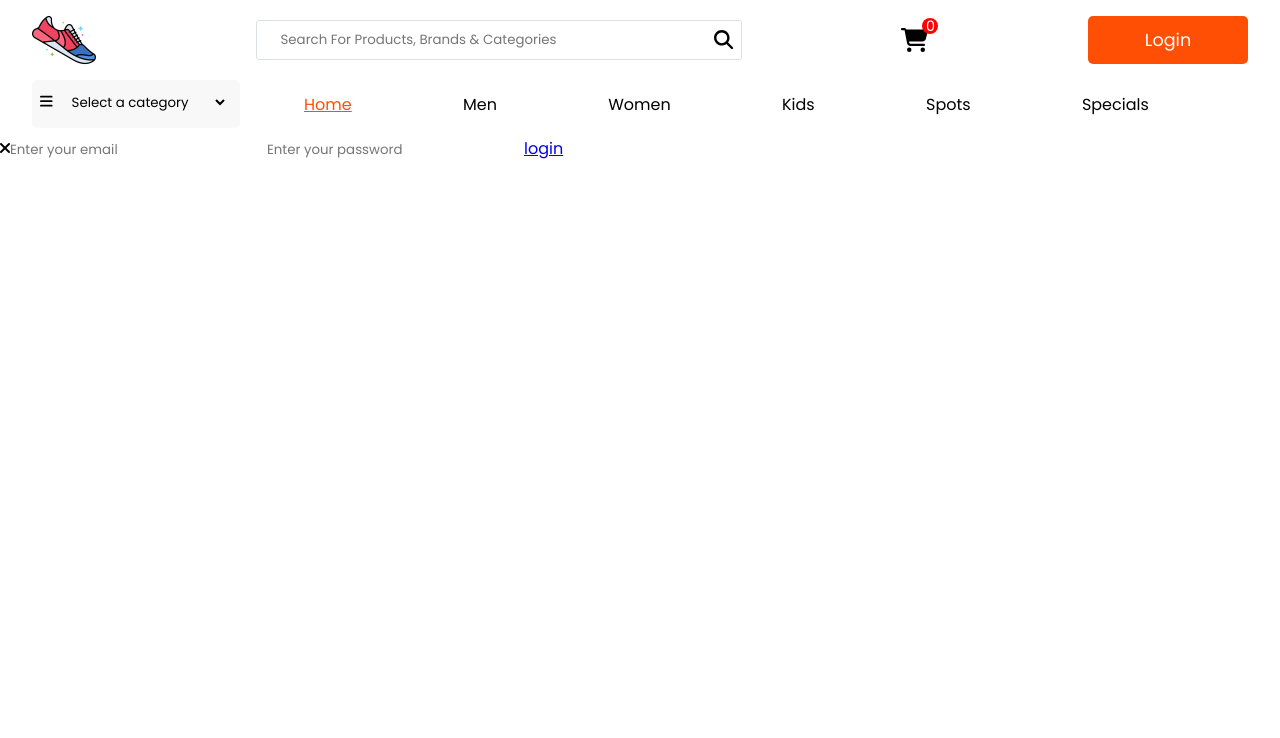
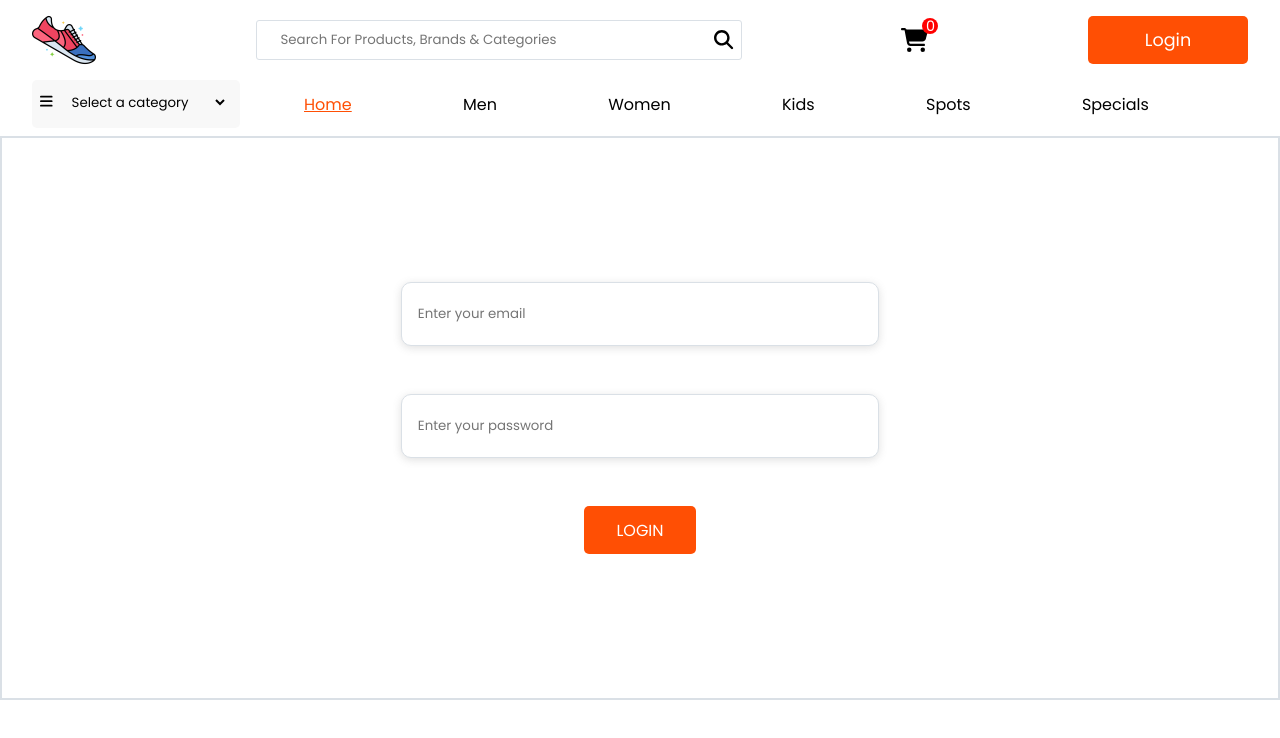
Before and after one commit to GSG-G11/shoestore, a React (Create React App) app in the folder client/: page /login in a window 1280 px wide. Shown: the top 738 px of the page. Built offline with nearby package versions, Linux system fonts and the light colour scheme.

Commit message:
handled login form and form style

```diff
--- a/client/src/App.jsx
+++ b/client/src/App.jsx
@@ -3,17 +3,20 @@ import { BrowserRouter as Router, Switch, Route } from "react-router-dom";
 import "./App.css";
 import Home from "./pages/home";
 import Seller from "./pages/seller";
-
 import Header from "./components/header";
 import Cart from "./pages/Cart/Cart";
-import LoginForm from './components/Login/LoginForm';
+import LoginForm from "./components/Login/LoginForm";
 
 class App extends Component {
   state = {
     inputSearch: "",
     itemsOfCart: 0,
+    isLoggedIn: false,
   };
 
+  handleLoggedIn = (e) => {
+    this.setState({ isLoggedIn : e})
+  }
   handleSearch = (e) => {
     this.setState({ inputSearch: e.target.value });
   };
@@ -22,6 +25,7 @@ class App extends Component {
   };
 
   render() {
+
     const {
       changeCart,
       handleSearch,
@@ -30,7 +34,7 @@ class App extends Component {
 
     return (
       <>
-        <Header itemsOfCart={itemsOfCart} handleSearch={handleSearch} />
+        <Header itemsOfCart={itemsOfCart} handleSearch={handleSearch} isLoggedIn={this.state.isLoggedIn} />
         <Router>
           <Switch>
             {/* <Route  path={'/product/:id'}>
@@ -49,16 +53,15 @@ class App extends Component {
           <Product />
         </Route>
     */}
-            <Route path='/login'>
-          <LoginForm />
-        </Route>
+            <Route path="/login">
+              <LoginForm handleLoggedIn={this.handleLoggedIn} />
+            </Route>
             <Route exact path="/seller">
               <Seller />
             </Route>
             <Route path="/cart">
               <Cart />
             </Route>
-
             <Route exact path="/">
               <Home changeCart={changeCart} />
             </Route>
--- a/client/src/components/Login/LoginForm.css
+++ b/client/src/components/Login/LoginForm.css
@@ -1,56 +1,44 @@
-.model {
-    position: fixed;
-    width: 30%;
-    height: 40%;
-    overflow: auto;
-
+.login__model {
+  width: 100%;
+  display: flex;
+  justify-content: center;
+  align-items: center;
+  border: 2px solid #dae0e6;
+}
+.login__form {
+  padding: 3rem;
+  width: 70%;
+  height: 70vh;
+  display: flex;
+  flex-direction: column;
+  justify-content: center;
+  align-items: center;
+  gap: 3rem;
 }
 
-
-.log-in {
-    display: flex;
-    flex-direction: column;
-    width: 100%;
-    height: 100%;
-    background-color: #fefefe;
-    z-index: 1;
-    margin-left: auto;
-    margin-right: auto;
-    background-color: rgb(204, 204, 204);
-    position: relative;
-}
-
-.email, .password {
-    width: 90%;
-    padding: 12px;
-    margin: 5px 0 22px 0;
-    border: none;
-    border-radius: 5px;
-    font-size: 14px;
-    background-color: #f6f7f8;
-    margin-left: 20px;
-    margin-top: 30px;
-
-}
-
-.icon {
-    position: absolute;
-    right: 4px;
-    top: 0;
-    font-size: 25px;
-    color: red;
-    cursor: pointer;
+.login__model input {
+  width: 60%;
+  height: 4rem;
+  border: 1px solid #dae0e6;
+  border-radius: 10px;
+  box-shadow: rgba(99, 99, 99, 0.2) 0px 2px 8px 0px;
+  padding-left: 1rem ;
 }
 
 
 .Login__btn{
-    margin-left: 140px;
-    width: 10rem;
-    height: 4rem;
+    text-decoration: none;
+    background-color: #ff4f04;
+    color: white;
     display: flex;
     justify-content: center;
     align-items: center;
+    width: 7rem;
+    height: 3rem;
     border-radius: 5px;
+    justify-self: flex-end;
+}
+.Login__btn:hover{
     cursor: pointer;
-    background-color: orange;
+    opacity: 0.8;
 }
--- a/client/src/components/Login/LoginForm.jsx
+++ b/client/src/components/Login/LoginForm.jsx
@@ -1,34 +1,33 @@
 import React from "react";
-// import "./LoginForm.css";
-
+import "./LoginForm.css";
+import { Link } from "react-router-dom";
 
 class LoginForm extends React.Component {
   // const navigate = useNavigate();
   state = {
-    nameUser: "",
-    isLoggedIn: false,
+    login: "login",
   };
 
-  getNameHandler = (event) => {
-    const userValue = event.target.value;
-    this.setState({ nameUser: userValue, isLoggedIn: true });
-    localStorage.setItem(this.state.nameUser, this.state.isLoggedIn);
+  localHandler = (boolean) => {
+    const { handleLoggedIn } = this.props;
+    handleLoggedIn(boolean);
+    localStorage.setItem("loggedIn", boolean);
   };
 
   render() {
+    const logged = this.localHandler;
+    const localBoolean = localStorage.getItem("loggedIn");
     return (
       <>
-
-        <div className="model">
-          <form className="log-in">
-            <i className="fa-solid fa-xmark icon"></i>
-
+        <div className="login__model">
+          <form className="login__form">
             <input
               type="email"
               id="email"
               className="email"
               placeholder="Enter your email"
-              onBlur={this.getNameHandler}
+              // onBlur={this.localHandler}
+              required
             />
 
             <input
@@ -38,13 +37,27 @@ class LoginForm extends React.Component {
               placeholder="Enter your password"
             />
 
-            <a
-              className="Login__btn"
-              onClick={this.getNameHandler}
-              href="/seller"
-            >
-              login
-            </a>
+            {!localBoolean ? (
+              <Link
+                onClick={() => {
+                  logged(true);
+                }}
+                to="/seller"
+                className="Login__btn"
+              >
+                LOGIN
+              </Link>
+            ) : (
+              <Link to="/login" className="Login__btn">
+                <span
+                  onClick={() => {
+                    logged(false);
+                  }}
+                >
+                  LOGOUT
+                </span>
+              </Link>
+            )}
           </form>
         </div>
       </>
--- a/client/src/components/header/index.jsx
+++ b/client/src/components/header/index.jsx
@@ -7,14 +7,15 @@ import Dropdwon from "./downHeader/Dropdown";
 import NavigationMenu from "./downHeader/NavigationMenu";
 import "./upperHeader/upperHeader.css";
 
- const Header = ({handleSearch, itemsOfCart}) => {
+ const Header = ({handleSearch, itemsOfCart, isLoggedIn}) => {
   return (
+
     <div className="Header">
-    <div className="upper__header">
+    <div className="upper__header ">
       <Logo />
       <SearchBar handleSearch = {handleSearch}/>
       <CartIcon itemsOfCart={itemsOfCart} />
-      <LoginButton />
+      <LoginButton isLoggedIn={isLoggedIn}  />
     </div>
     <div className="down__header">
       <Dropdwon options={['Select a category', 'Small', 'Medium', 'Large']} />
--- a/client/src/components/header/upperHeader/LoginButton.jsx
+++ b/client/src/components/header/upperHeader/LoginButton.jsx
@@ -1,11 +1,27 @@
 import React from "react";
-import "./upperHeader.css"
+import "./upperHeader.css";
+// import {Link} from 'react-router-dom'
 
+export default class LoginButton extends React.Component {
+  deleteLocalHandler = () => {
+    localStorage.removeItem("loggedIn");
+  };
 
-export default class LoginButton extends React.Component{
-    render() {
-        return(
+  render() {
+    const loggedIn = this.props.isLoggedIn
+
+    return (
+      <>
+        {!loggedIn ? (
+          <a href="/login">
             <input type="button" value="Login" className="login__btn" />
-        )
-    }
+          </a>
+        ) : (
+          <a href="/" onClick={this.deleteLocalHandler}>
+            <input type="button" value="Logout" className="login__btn" />
+          </a>
+        )}
+      </>
+    );
+  }
 }
--- a/client/src/components/header/upperHeader/upperHeader.css
+++ b/client/src/components/header/upperHeader/upperHeader.css
@@ -86,6 +86,11 @@ input:focus {
   color: white;
   background-color: #ff4f04;
   font-size: 1.1rem;
+
+}
+.login__btn:hover{
+  opacity: 0.8;
+  cursor: pointer;
 }
 /*
 .main__search__bar{
```
Also changed, not shown: client/src/pages/Text.jsx (added, +9 -0 lines), 1 other file (tests, documents, lock files or other folders).
